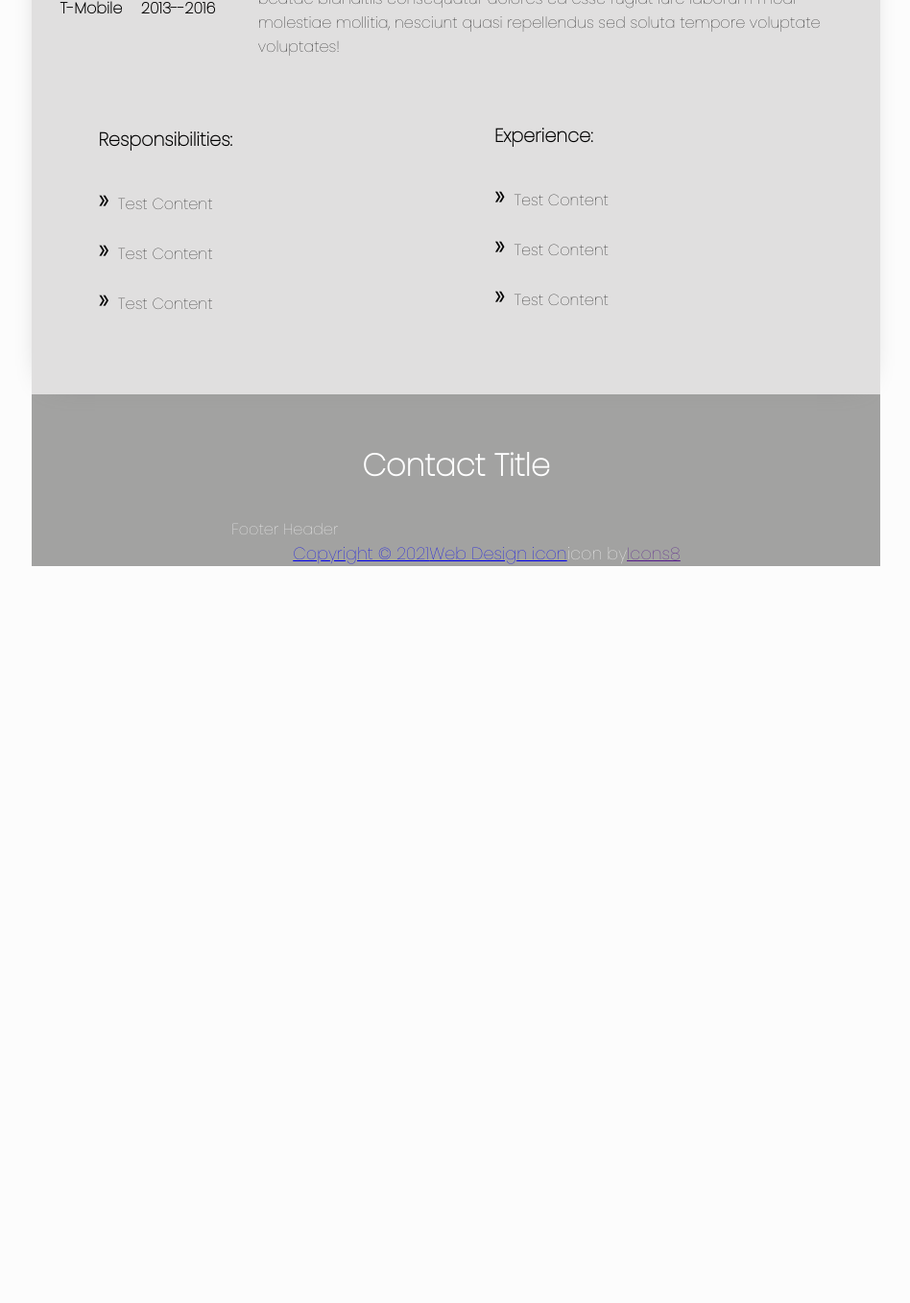
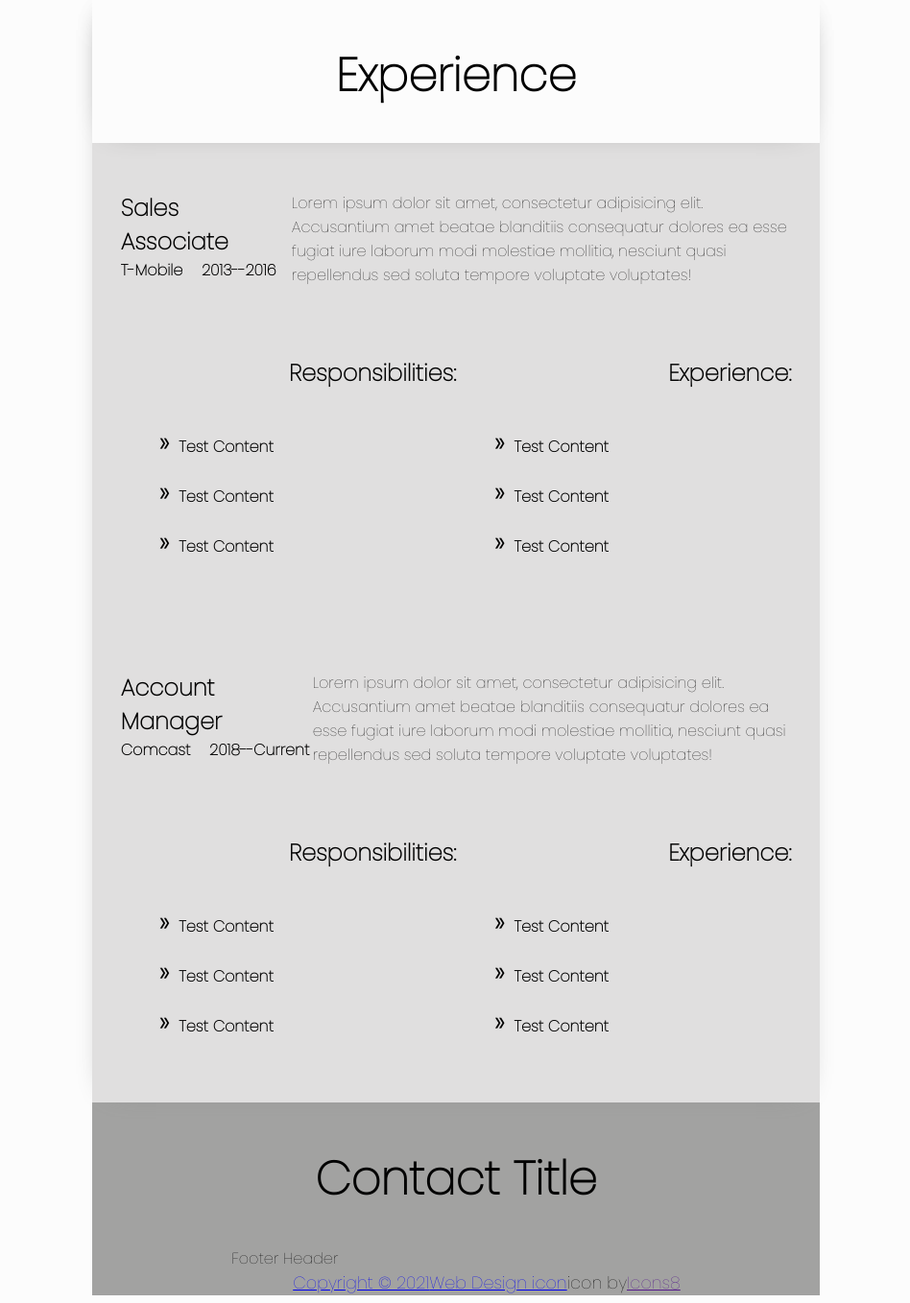
Before and after one commit to cthomas4293/Resume, a Flask app: page / in a window 1280 px wide. Shown: the part 1944-3302 px from the top of the page at 96% size, without its empty margins (165-1113 px from the left). Before the commit the page ends 2534 px from the top, so only its background shows below. Run offline with Flask 2, Linux system fonts and the light colour scheme.

Commit message:
more work on the main content, start contact form

```diff
--- a/static/style.css
+++ b/static/style.css
@@ -6,14 +6,13 @@ body {
     font-family: 'Poppins', sans-serif;
     /*font-family: 'Roboto Condensed', sans-serif;*/
     background: #FCFCFC;
-    color: white;
 }
 
 #Wrapper {
     /*Page Decor*/
     background: #a2a2a1;
-    margin-left: 15%;
-    margin-right: 15%;
+    margin-left: 20%;
+    margin-right: 20%;
     margin-top: 2%;
 
     /*Outline*/
@@ -84,12 +83,14 @@ body {
 }
 
 .section h1 {
-    font-size: 2rem;
     display: flex;
     justify-content: center;
-    padding-bottom: 30px;
-    padding-top: 50px;
+    align-items: center;
     margin: 0;
+    height: 150px;
+    padding-bottom: 20px;
+    padding-top: 30px;
+    font-size: 3rem;
 }
 
 
@@ -351,16 +333,13 @@ body {
 }
 
 .exp--content-1 {
+    display: flex;
     width: 50%;
-    display: flex;
-    justify-content: center;
-    align-content: center;
 }
 
 .exp--content-2 {
+    display: flex;
     width: 50%;
-    display: flex;
-    justify-content: center;
 }
 
 .exp--content ul {
@@ -368,8 +347,21 @@ body {
 }
 
 .exp--content h4 {
+    display: flex;
+    justify-content: right;
     padding-left: 40px;
-    font-size: 1.2rem;
+    font-size: 1.5rem;
+    font-weight: bolder;
+}
+
+.job-list {
+    list-style: none;
+    line-height: 3rem;
+}
+
+.job-list li {
+    font-weight: bold;
+    color: black;
 }
 
 .job-list li:before {
@@ -379,10 +371,6 @@ body {
     font-size: 28px;
 }
 
-.job-list {
-    list-style: none;
-    line-height: 3rem;
-}
 
 /*Footer*/
 footer {
--- a/templates/index.html
+++ b/templates/index.html
@@ -100,12 +100,16 @@
         <section class="section--portfolio section">
             <h1>Portfolio</h1>
             <div class="portfolio--container">
-                <div class="apps">
-                    <img src="../static/robohashicon.png" alt="Sales Tracker Image">
-                    <img src="../static/dice-5.png" alt="Pig Game Image">
-                    <img src="../static/icon.png" alt="Mapty App Image">
-                    <img src="../static/logo.png" alt="Bankist App Image">
-                </div>
+                <img style="background: black" src="https://robohash.org/one.png" alt="robohash image">
+                <img style="background: yellow" src="https://robohash.org/two.png" alt="robohash image">
+                <img style="background: white" src="https://robohash.org/three.png" alt="robohash image">
+                <img style="background: purple" src="https://robohash.org/four.png" alt="robohash image">
+                <img style="background: orange" src="https://robohash.org/five.png" alt="robohash image">
+                <img style="background: gray" src="https://robohash.org/six.png" alt="robohash image">
+                <img style="background: brown" src="https://robohash.org/seven.png" alt="robohash image">
+                <img style="background: coral" src="https://robohash.org/eight.png" alt="robohash image">
+<!--                <img style="background: blue" src="https://robohash.org/nine.png" alt="robohash image">-->
+<!--                <img style="background: red" src="https://robohash.org/ten.png" alt="robohash image">-->
             </div>
         </section>
 <!--        Education Section-->
@@ -117,6 +121,33 @@
                     <div class="exp--info">
                     <h2>Sales Associate</h2>
                     <strong style="word-spacing: 15px">T-Mobile 2013--2016</strong>
+                    </div>
+                    <p class="job--description">Lorem ipsum dolor sit amet, consectetur adipisicing elit. Accusantium amet beatae blanditiis consequatur dolores ea esse fugiat iure laborum modi molestiae mollitia, nesciunt quasi repellendus sed soluta tempore voluptate voluptates!</p>
+                </div>
+                <div class="exp--content">
+                <div class="exp--content-1" style="display: block">
+                    <h4>Responsibilities:</h4>
+                    <ul class="job--responsibilities job-list">
+                        <li>Test Content</li>
+                        <li>Test Content</li>
+                        <li>Test Content</li>
+                    </ul>
+                </div>
+                <div class="exp--content-2" style="display: block">
+                    <h4>Experience:</h4>
+                    <ul class="job--experience job-list">
+                        <li>Test Content</li>
+                        <li>Test Content</li>
+                        <li>Test Content</li>
+                    </ul>
+                </div>
+              </div>
+            </div>
+            <div class="exp--sub-section">
+                <div class="exp--headers">
+                    <div class="exp--info">
+                    <h2>Account Manager</h2>
+                    <strong style="word-spacing: 15px">Comcast 2018--Current</strong>
                     </div>
                     <p class="job--description">Lorem ipsum dolor sit amet, consectetur adipisicing elit. Accusantium amet beatae blanditiis consequatur dolores ea esse fugiat iure laborum modi molestiae mollitia, nesciunt quasi repellendus sed soluta tempore voluptate voluptates!</p>
                 </div>
```
Also changed, not shown: other parts of static/style.css (+5 -24 lines).
